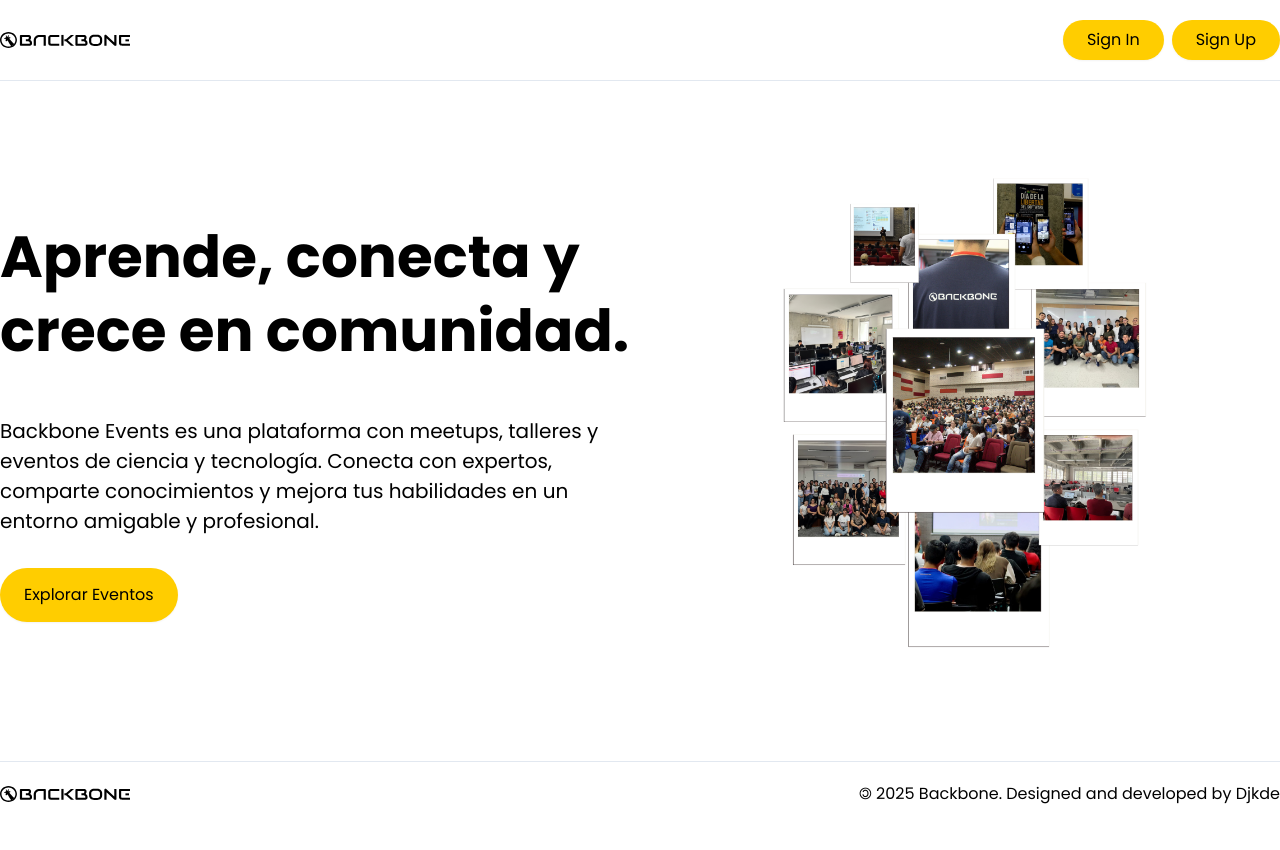
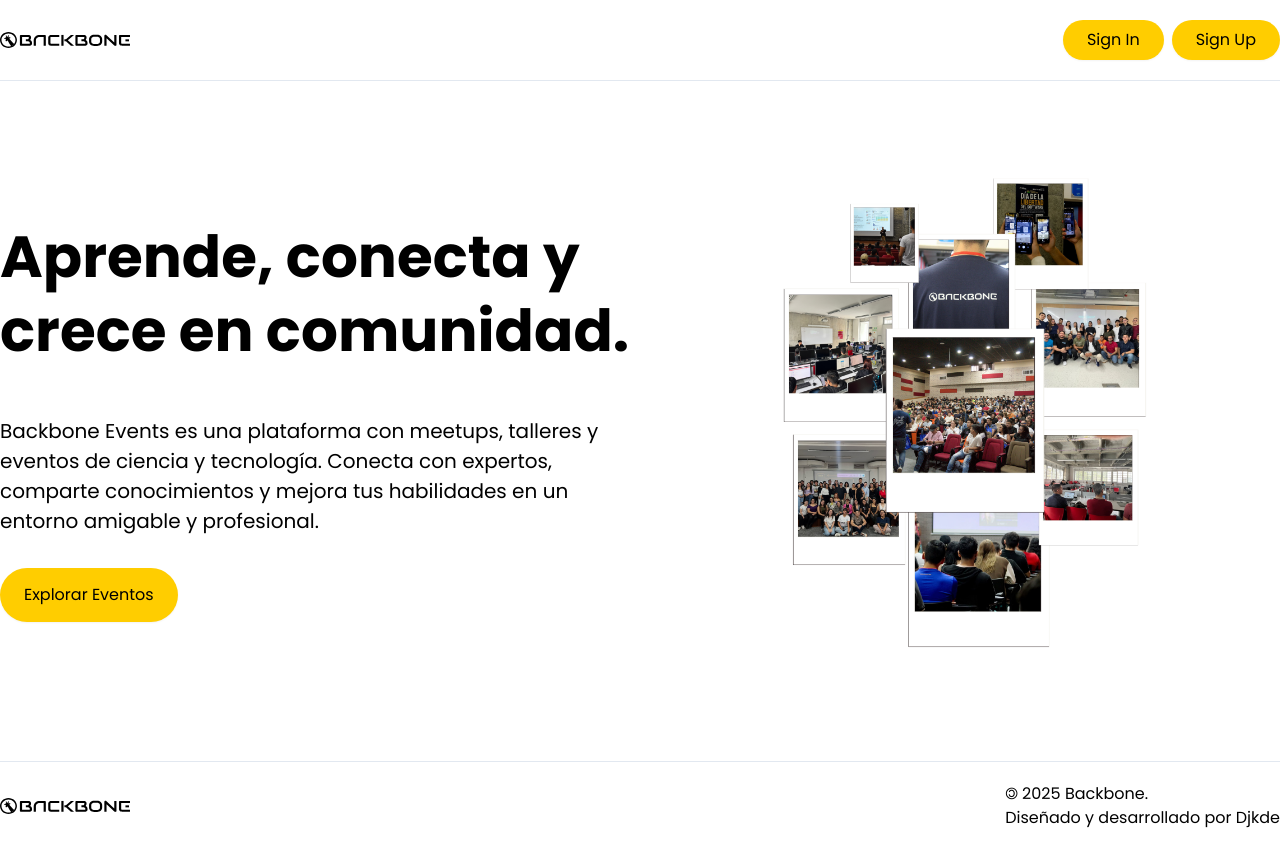
Before and after one commit to Djkde01/backbone-events, a Next.js app: page / in a window 1280 px wide. Before the commit the page ends 826 px from the top, so only its background shows below. Built offline with nearby package versions, Linux system fonts and the light colour scheme; no server answers.

Commit message:
fix: update Footer component text alignment and translation

```diff
--- a/components/shared/Footer.tsx
+++ b/components/shared/Footer.tsx
@@ -8,8 +8,8 @@
                 <Link href="/" className="w-36">
                     <Image src="/assets/images/logo-backbone.svg" alt="Logo Backbone" width={130} height={30} />
                 </Link>
-                <p className="text-[16px] leading-[24px] text-primary-50">
-                    🄯 {new Date().getFullYear()} Backbone. Designed and developed by{" "}
+                <p className="text-[16px] leading-[24px] text-primary-50 text-center md:text-left">
+                    🄯 {new Date().getFullYear()} Backbone. <br />Diseñado y desarrollado por{" "}
                     <Link href="https://sergioestrella.com" target="_blank" rel="noopener noreferrer">
                         Djkde
                     </Link>
```
